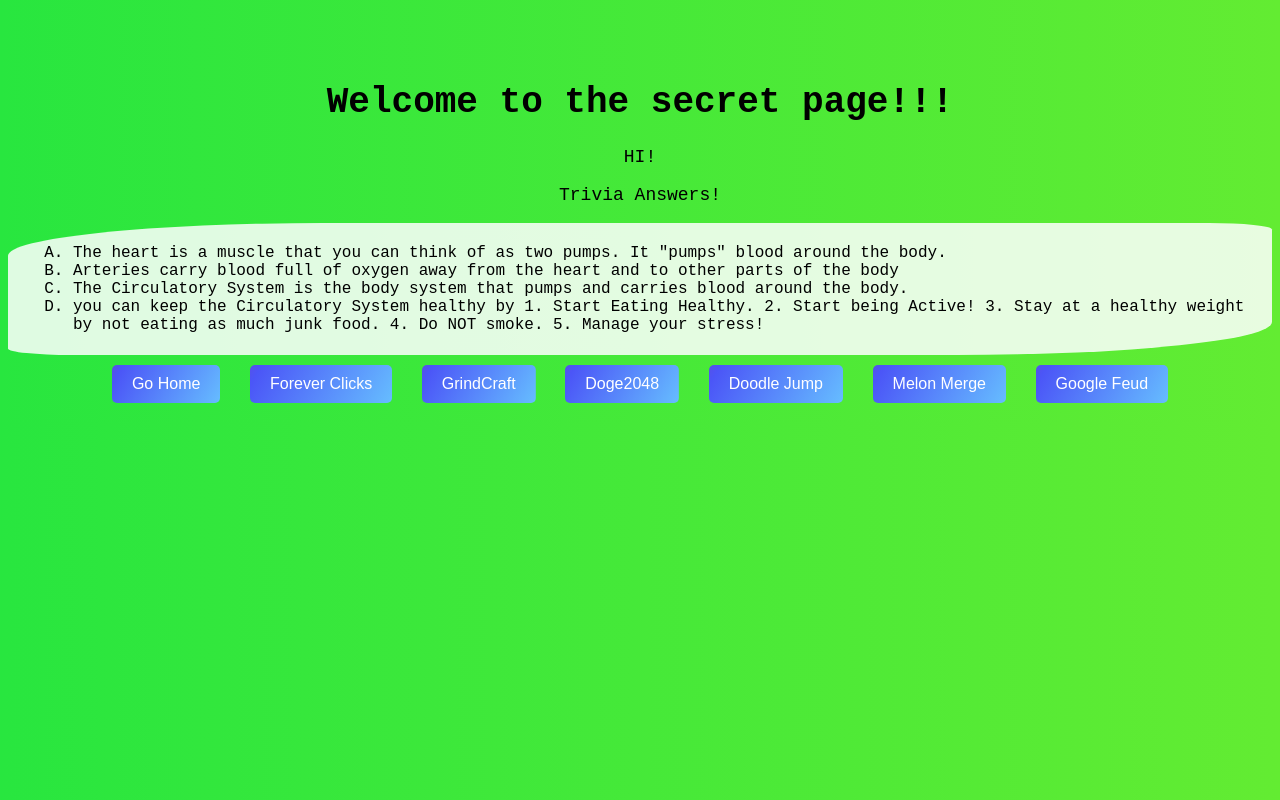
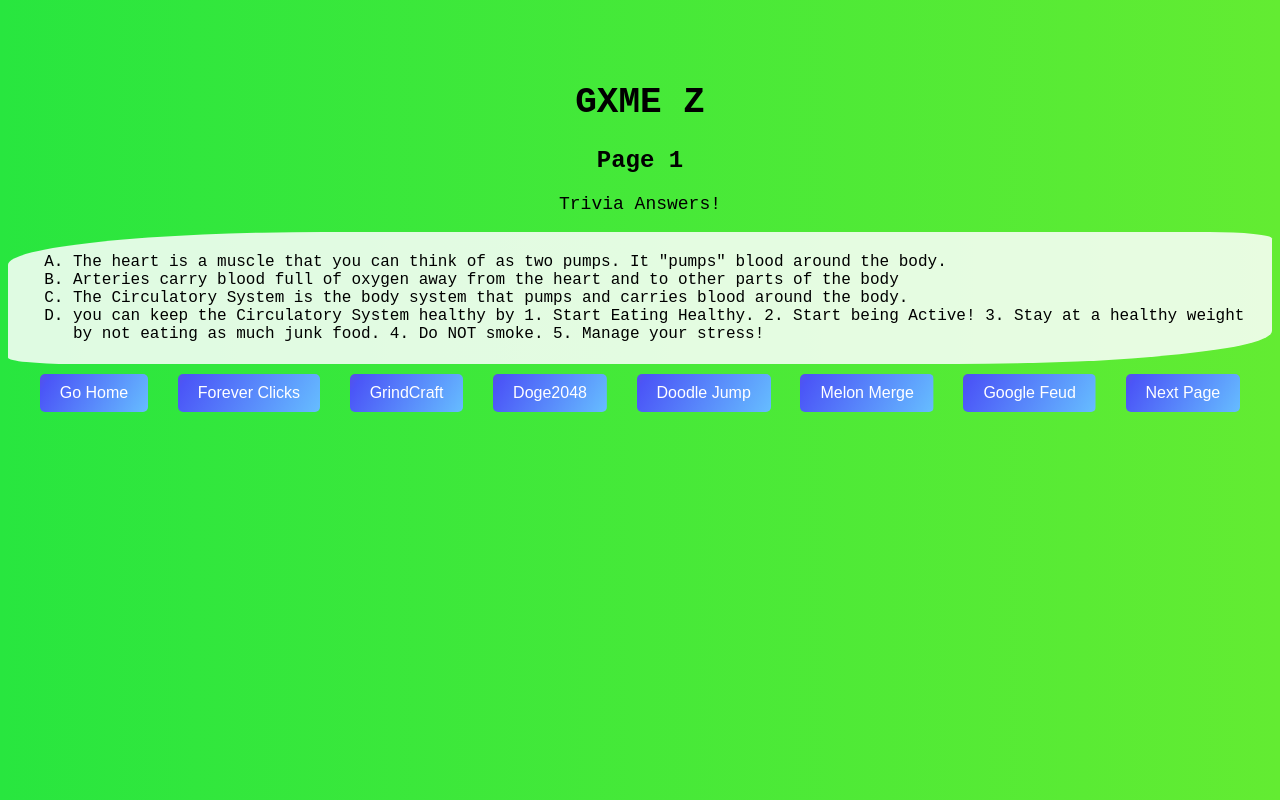
Before and after one commit to JurlyX/GXMEZ, a plain HTML site: page secretpage.htm in a window 1280 px wide. Drawn offline with Linux system fonts and the light colour scheme.

Commit message:
Update secretpage.htm

```diff
--- a/secretpage.htm
+++ b/secretpage.htm
@@ -9,8 +9,8 @@
 </head>
 
 <body>
-  <h1>Welcome to the <span id="Secreter">secret</span> page!!!</h1>
-  <p>HI!</p>
+  <h1>GXME Z</h1>
+  <h2>Page 1</h2>
 
   <p> Trivia Answers!</p>
   <div style="background: rgba(255,255,255,0.85); border-radius: 25% 5%;padding: 5px 25px 5px 25px; text-align: left ">
@@ -29,6 +29,7 @@
   <button class="cool-button" onclick="RedirectToDoodle()">Doodle Jump</button>
   <button class="cool-button" onclick="RedirectToMelon()">Melon Merge</button>
   <button class="cool-button" onclick="RedirectToFeud()">Google Feud</button>
+  <button class="cool-button" onclick="window.location.href = "secreterpage.htm";">Next Page</button>
 </div>
   <script src="script.js"></script>
   <script src="script2.js"></script>
```
